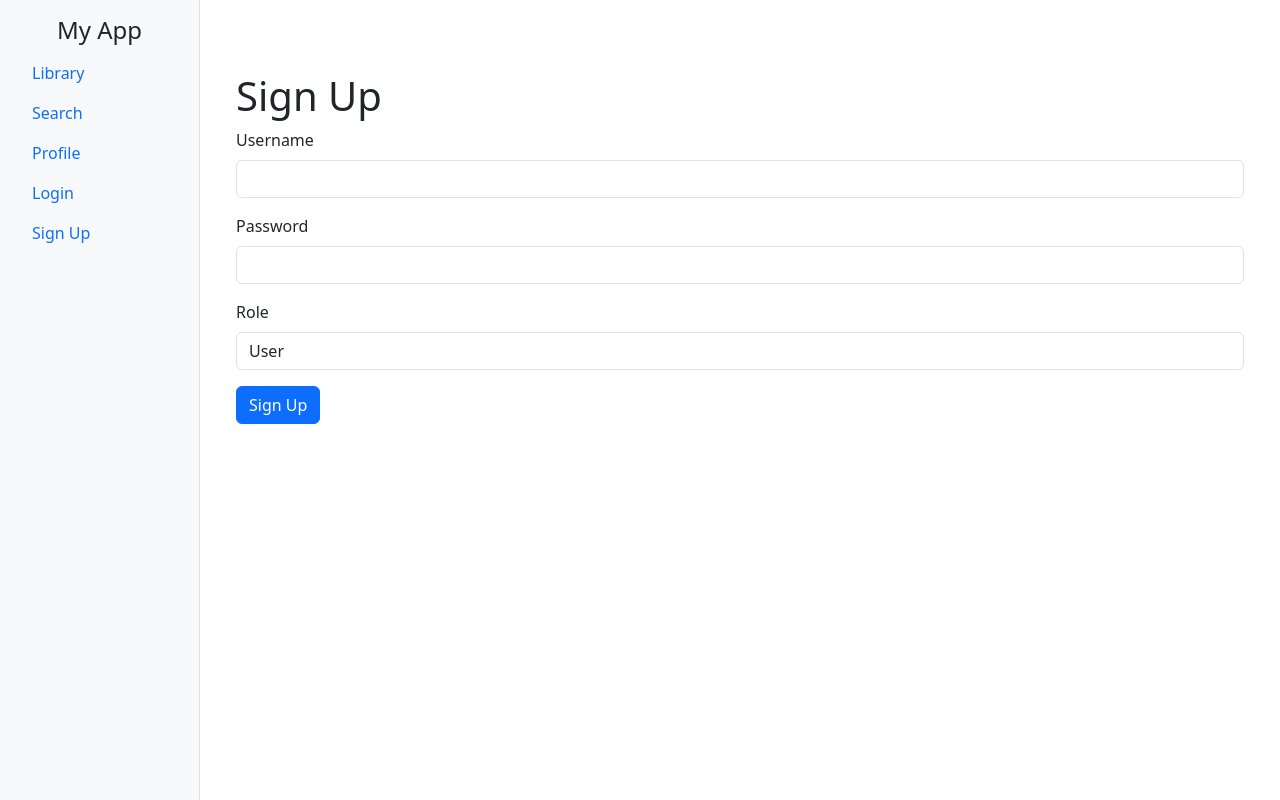
After one commit to Esforper/Spotify-DB-project, a Flask app: page /signup in a window 1280 px wide. The commit adds this page. Run offline with Flask 3, Linux system fonts and the light colour scheme.

Commit message:
Add Signup page and functionality

```diff
--- a/app.py
+++ b/app.py
@@ -1,78 +1,87 @@
-from flask import Flask, render_template, request, redirect, session, url_for, jsonify
+from flask import Flask, render_template, request, redirect, url_for, session
 
 # Flask uygulamasını oluştur
 app = Flask(__name__)
-app.secret_key = "your_secret_key"  # For session management
+app.secret_key = 'your_secret_key_here'  # Make sure to set a secret key for sessions
 
-# Root route
+# Temporary users store (for testing purposes)
+valid_users = {
+    "admin": {"password": "password", "role": "Admin"},
+    "user1": {"password": "pass123", "role": "User"},
+    "emir": {"password": "mypassword", "role": "User"}
+}
+
+# Home Route (Library page)
 @app.route('/')
-def index():
-    # Redirect to login if not logged in
-    if not session.get('logged_in'):
-        return redirect(url_for('login'))
-    return redirect(url_for('library'))  # If logged in, go to the library
+def home():
+    if 'logged_in' in session:
+        return redirect(url_for('library'))
+    return redirect(url_for('login'))
 
-# Login page
+# Login Route
 @app.route('/login', methods=['GET', 'POST'])
 def login():
-    # Example credentials for testing
-    valid_users = {
-        "admin": "password",
-        "user1": "pass123",
-        "emir": "mypassword"
-    }
-
     if request.method == 'POST':
-        # Retrieve form data
         username = request.form['username']
         password = request.form['password']
         role = request.form['role']
 
-        # Validate username and password
-        if username in valid_users and valid_users[username] == password:
+        if username in valid_users and valid_users[username]['password'] == password:
             session['logged_in'] = True
             session['username'] = username
             session['role'] = role
             return redirect(url_for('library'))
         else:
             return render_template('login.html', error="Invalid username or password")
-
     return render_template('login.html')
 
+# Signup Route
+@app.route('/signup', methods=['GET', 'POST'])
+def signup():
+    if request.method == 'POST':
+        username = request.form['username']
+        password = request.form['password']
+        role = request.form['role']
 
-# Logout page
-@app.route('/logout')
-def logout():
-    session.clear()  # Clear the session
-    return redirect(url_for('login'))
+        # Check if username already exists
+        if username in valid_users:
+            return render_template('signup.html', error="Username already exists")
 
-# Protected routes
+        # Add the new user to the valid_users dictionary
+        valid_users[username] = {"password": password, "role": role}
+        session['logged_in'] = True
+        session['username'] = username
+        session['role'] = role
+        return redirect(url_for('library'))
+
+    return render_template('signup.html')
+
+# Library Route
 @app.route('/library')
 def library():
-    if not session.get('logged_in'):
+    if 'logged_in' not in session:
         return redirect(url_for('login'))
     return render_template('library.html')
 
+# Search Route
 @app.route('/search')
 def search():
-    if not session.get('logged_in'):
+    if 'logged_in' not in session:
         return redirect(url_for('login'))
     return render_template('search.html')
 
+# Profile Route
 @app.route('/profile')
 def profile():
-    if not session.get('logged_in'):
+    if 'logged_in' not in session:
         return redirect(url_for('login'))
     return render_template('profile.html')
 
-# Error handling
-@app.errorhandler(404)
-def page_not_found(e):
-    return render_template('404.html'), 404
-
-@app.errorhandler(500)
-def internal_error(e):
-    return render_template('500.html'), 500
+# Logout Route
+@app.route('/logout')
+def logout():
+    session.clear()
+    return redirect(url_for('login'))
 
 # Flask uygulamasını çalıştır
 if __name__ == '__main__':
--- a/templates/base.html
+++ b/templates/base.html
@@ -8,11 +8,10 @@
     <link href="https://cdn.jsdelivr.net/npm/bootstrap@5.3.0-alpha3/dist/css/bootstrap.min.css" rel="stylesheet">
 </head>
 <body class="d-flex">
-    <!-- Yan Menü -->
+    <!-- Sidebar -->
     <nav class="bg-light border-end vh-100 p-3" style="width: 200px;">
         <h4 class="text-center">My App</h4>
         <ul class="nav flex-column">
-            {% if session.get('logged_in') %}
             <li class="nav-item">
                 <a class="nav-link {% if request.path == '/library' %}active{% endif %}" href="/library">Library</a>
             </li>
@@ -22,18 +21,22 @@
             <li class="nav-item">
                 <a class="nav-link {% if request.path == '/profile' %}active{% endif %}" href="/profile">Profile</a>
             </li>
+            {% if 'logged_in' not in session %}
             <li class="nav-item">
-                    <a class="nav-link text-danger" href="/logout">Logout</a>
+                <a class="nav-link {% if request.path == '/login' %}active{% endif %}" href="/login">Login</a>
+            </li>
+            <li class="nav-item">
+                <a class="nav-link {% if request.path == '/signup' %}active{% endif %}" href="/signup">Sign Up</a>
             </li>
             {% else %}
             <li class="nav-item">
-                    <a class="nav-link {% if request.path == '/login' %}active{% endif %}" href="/login">Login</a>
+                <a class="nav-link {% if request.path == '/logout' %}active{% endif %}" href="/logout">Logout</a>
             </li>
             {% endif %}
         </ul>
     </nav>
 
-    <!-- Ana İçerik -->
+    <!-- Main Content -->
     <div class="p-4" style="flex-grow: 1;">
         {% block content %}
         <h1>Welcome!</h1>
--- /dev/null
+++ b/templates/signup.html
@@ -0,0 +1,32 @@
+{% extends 'base.html' %}
+
+{% block title %}Sign Up{% endblock %}
+
+{% block content %}
+<div class="container mt-5">
+    <h1>Sign Up</h1>
+    {% if error %}
+        <div class="alert alert-danger" role="alert">
+            {{ error }}
+        </div>
+    {% endif %}
+    <form method="POST" action="/signup">
+        <div class="mb-3">
+            <label for="username" class="form-label">Username</label>
+            <input type="text" class="form-control" id="username" name="username" required>
+        </div>
+        <div class="mb-3">
+            <label for="password" class="form-label">Password</label>
+            <input type="password" class="form-control" id="password" name="password" required>
+        </div>
+        <div class="mb-3">
+            <label for="role" class="form-label">Role</label>
+            <select class="form-control" id="role" name="role">
+                <option value="User">User</option>
+                <option value="Artist">Artist</option>
+            </select>
+        </div>
+        <button type="submit" class="btn btn-primary">Sign Up</button>
+    </form>
+</div>
+{% endblock %}
```
Lines whose indentation alone changed are shown as unchanged.
